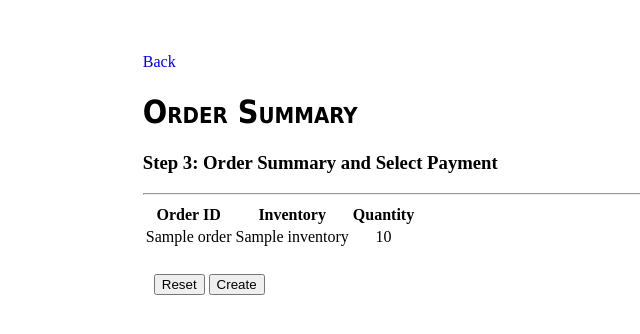
After one commit to kaseytc/prime-mobile-erp, a Django app: template capstoneproject/erp/templates/shopping/order_step_3_summary.html in a window 1280 px wide. The commit adds this page. Shown: the top 334 px of the page, without its empty margins (190-830 px from the left). Run offline with Django 3.2, Linux system fonts and the light colour scheme; the template is opened without the code that fills it: most values are stand-ins (such as "Sample title", 1, 10 or a date in 2020); some libraries are stand-ins or nearby versions.

```diff
--- a/capstoneproject/erp/templates/shopping/order_step_2_detail.html
+++ b/capstoneproject/erp/templates/shopping/order_step_2_detail.html
@@ -1,6 +1,6 @@
 {% extends "base.html" %}
 
-{% block title %}Product List{% endblock %}
+{% block title %}Select Inventories / Products Quantityt{% endblock %}
 
 {% block content %}
 
@@ -8,7 +8,7 @@
     <h1>Product List</h1>
     <h3>Step 2: Select Inventories / Products Quantity</h3>
 </header>
-
+{{ message }}
 <div id="product-list">
     {% for product in object_list %}
         <div id="detail">
--- /dev/null
+++ b/capstoneproject/erp/templates/shopping/order_step_3_summary.html
@@ -0,0 +1,47 @@
+{% extends "base.html" %}
+
+{% block title %}Order Summary{% endblock %}
+
+{% block content %}
+
+<a href="javascript:history.back()">Back</a>
+
+<header>
+    <h1>Order Summary</h1>
+    <h3>Step 3: Order Summary and Select Payment</h3>
+</header>
+<hr class="mt-0 mb-4">
+
+<table>
+    <tr>
+        <th>Order ID</th>
+        <th>Inventory</th>
+        <th>Quantity</th>
+    </tr>
+
+{% for item in object_list %}
+    <tr>
+        <td>{{item.order}}</td>
+        <td>{{item.inventory}}</td>
+        <td align="center">{{item.quantity}}</td>
+    </tr>
+{% empty %}
+    <li>No items yet.</li>
+{% endfor %}
+</table>
+
+
+<form action="" method="post" novalidate>{% csrf_token %}
+    <table>
+        {{ form.as_table }}
+        <tr>
+            <td>&nbsp;</td>
+        </tr>
+        <tr>
+            <td></td>
+                <td><input type="reset" value="Reset">
+                    <input type="submit" value="Create"></td>
+        </tr>
+    </table>
+</form>
+{% endblock %}
--- a/capstoneproject/erp/urls.py
+++ b/capstoneproject/erp/urls.py
@@ -1,5 +1,6 @@
 from django.contrib.auth.views import LoginView
 from django.urls import include, path
+from django.conf.urls import url
 
 from . import views
 
@@ -70,4 +71,6 @@ urlpatterns += [
 
     #path('order_item/', views.OrderItemView.as_view(), name='order-item'),
 
+
+
 ]
```
Also changed, not shown: capstoneproject/erp/views.py (+30 -20 lines).
